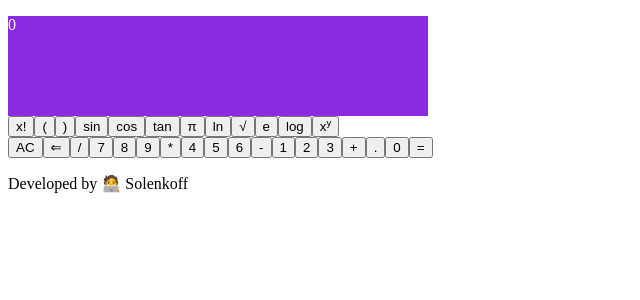
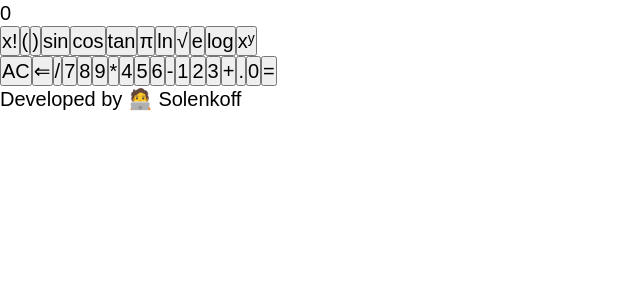
Before and after one commit to Solenkoff/Sci-Calculator, a React (Vite) app: page / in a window 1280 px wide. Shown: the top 300 px of the page, without its empty margins (0-640 px from the left). Built offline with nearby package versions, Linux system fonts and the light colour scheme.

Commit message:
Add reset css an d some layout fixes

```diff
--- a/index.html
+++ b/index.html
@@ -4,6 +4,7 @@
     <meta charset="UTF-8" />
     <link rel="icon" type="image/svg+xml" href="/vite.svg" />
     <meta name="viewport" content="width=device-width, initial-scale=1.0" />
+    <link rel="stylesheet" href="./src/styles/index.css">
     <title>SciCalculator</title>
   </head>
   <body>
--- a/src/App.jsx
+++ b/src/App.jsx
@@ -1,12 +1,12 @@
 import Calculator from './components/Calculator'
 
-import './index.css'
+
 
 
 function App() {
 
     return (
-        <div className="App">
+        <div className="app-wrapper">
             <Calculator />
             <p className="developer">
                 Developed by 🧑‍💻 <span>Solenkoff</span>
--- a/src/components/Buttons.jsx
+++ b/src/components/Buttons.jsx
@@ -3,7 +3,7 @@ import React from "react";
 export default function Buttons({ btnHandler }) {
 
     return (
-        <div className="buttons_section">
+        <div className="buttons-wrapper">
             <div className="sci_section">
                 <button className="btn sci" onClick={() => btnHandler('!')} >x!</button>
                 <button className="btn sci" onClick={() => btnHandler('(')} >(</button>
@@ -20,7 +20,7 @@ export default function Buttons({ btnHandler }) {
                     <span className="sup">y</span>
                 </button>
             </div>
-            <div className="main_section">
+            <div className="main-section">
                 <button className="btn clear" onClick={() => btnHandler('AC')} >AC</button>
                 <button className="btn other" onClick={() => btnHandler('BACK')} >⇐</button>
                 <button className="btn operator" onClick={() => btnHandler('/')} >/</button>
--- a/src/components/Calculator.jsx
+++ b/src/components/Calculator.jsx
@@ -79,9 +79,12 @@ export default function Calculator() {
 
 
     return (
-        <>
-            <Display expression={showExpression} result={result} />
-            <Buttons btnHandler={btnHandler} />
-        </>
+        <div className="calc-background">
+            <div className="calc-wrapper">
+                <Display expression={showExpression} result={result} />
+                <Buttons btnHandler={btnHandler} />
+            </div>
+        </div>
+
     );
 };
--- a/src/components/Display.jsx
+++ b/src/components/Display.jsx
@@ -3,8 +3,10 @@ import React from "react";
 export default function Display({ expression, result }) {
     return (
         <div className="display">
-            <p className="expression">{expression}</p>
-            <p className="result">{result}</p>
+            <div className="display-inner">
+                <p className="expression">{expression}</p>
+                <p className="result">{result}</p>
+            </div>
         </div>
     );
 };
--- a/src/index.css
+++ /dev/null
@@ -1,13 +0,0 @@
-
-.sup {
-    position: relative;
-    bottom: 5px;
-    font-size: 70%;
-  }
-
-  .display {
-    width: 420px;
-    height: 100px;
-    background-color: blueviolet;
-    color: white;
-  }
--- /dev/null
+++ b/src/styles/index.css
@@ -0,0 +1,11 @@
+@import url(reset.css);
+@import url('https://fonts.googleapis.com/css2?family=Lato:ital,wght@0,100;0,300;0,400;0,700;0,900;1,100;1,300;1,400;1,700;1,900&family=Montserrat:ital,wght@0,100..900;1,100..900&display=swap');
+html {
+    /* font: 20px/1.3 "Lato", sans-serif; */
+    font: 20px/1.3 "Poppins", sans-serif;
+}
+.sup {
+    position: relative;
+    bottom: 5px;
+    font-size: 70%;
+}
--- /dev/null
+++ b/src/styles/reset.css
@@ -0,0 +1,37 @@
+html:focus-within {
+    scroll-behavior: smooth;
+}
+
+html {
+    box-sizing: border-box;
+}
+
+*,
+*::before,
+*::after {
+    box-sizing: inherit;
+}
+
+* {
+    padding: 0;
+    margin: 0;
+}
+
+body {
+    min-height: 100vh;
+    text-rendering: optimizeSpeed;
+}
+
+input,
+button,
+textarea,
+select {
+    font: inherit;
+}
+
+img,
+picture {
+    display: block;
+    width: 100%;
+    height: auto;
+}
```
